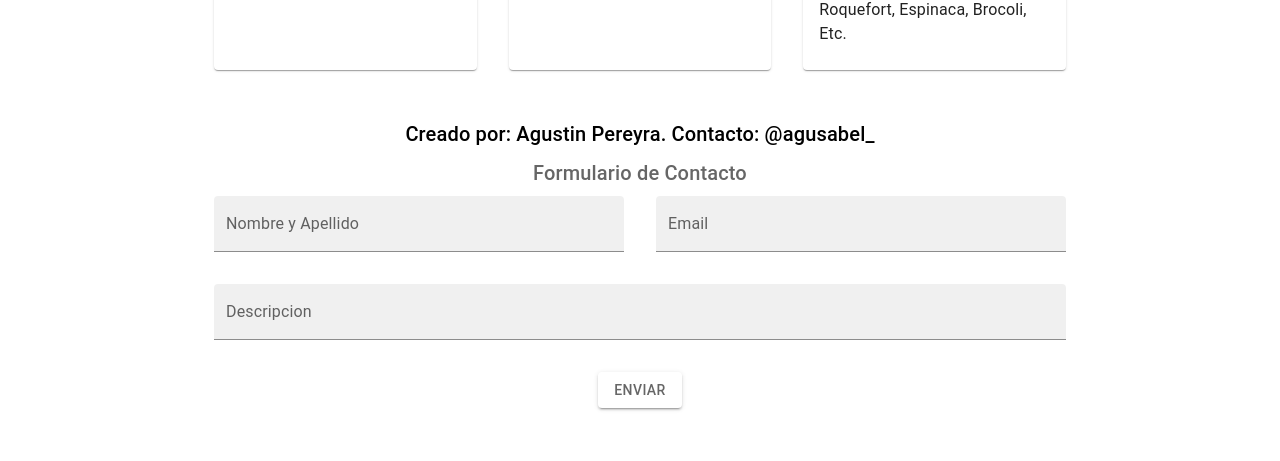
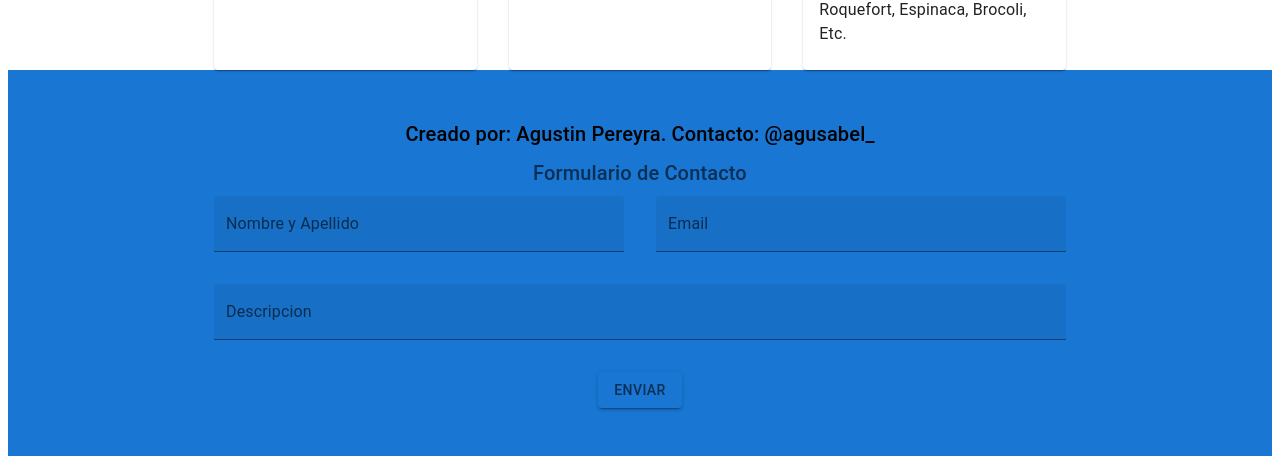
Before and after one commit to Agusabel/DesafioFinal, a Next.js app: page / in a window 1280 px wide. Shown: the part 1314-1775 px from the top of the page. Built offline with nearby package versions, Linux system fonts and the light colour scheme.

Commit message:
Footer terminado

```diff
--- a/Components/Footer.js
+++ b/Components/Footer.js
@@ -8,7 +8,7 @@ import Button from '@mui/material/Button';
 export default function Footer() {
   return (
     <>
-      <Box sx={{ bgcolor: "background.paper", p: 6 }} component="footer">
+      <Box sx={{ bgcolor: 'primary.main', p: 6 }} component="footer">
         <Typography variant="h6" align="center" gutterBottom>
           Creado por: Agustin Pereyra. Contacto: @agusabel_
         </Typography>
@@ -21,35 +21,38 @@ export default function Footer() {
           <Container maxWidth="md">
           <Typography variant="h6" align="center" gutterBottom>Formulario de Contacto</Typography>
             <Grid container spacing={4}>
-              <Grid item xs={4} sm={6} md={6}>
+              <Grid item xs={12} sm={6} md={6}>
                 <TextField
                 fullWidth
                   id="filled-basic"
                   label="Nombre y Apellido"
                   variant="filled"
+                  color="grey"
                 />
               </Grid>
 
-              <Grid item xs={4} sm={6} md={6}>
+              <Grid item xs={12} sm={6} md={6}>
                 <TextField
                 fullWidth
                   id="filled-basic"
                   label="Email"
                   variant="filled"
+                  color="grey"
                 />
               </Grid>
 
-              <Grid item xs={4} sm={6} md={12}>
+              <Grid item xs={12} sm={12} md={12}>
                 <TextField
                 fullWidth
                   id="filled-basic"
                   label="Descripcion"
                   variant="filled"
+                  color="grey"
                 />
               </Grid>
 
 
-              <Grid item xs={4} sm={6} md={12}>
+              <Grid item xs={12} sm={12} md={12}>
               <Button variant="contained" color="grey">Enviar</Button>
               </Grid>
             </Grid>
```
